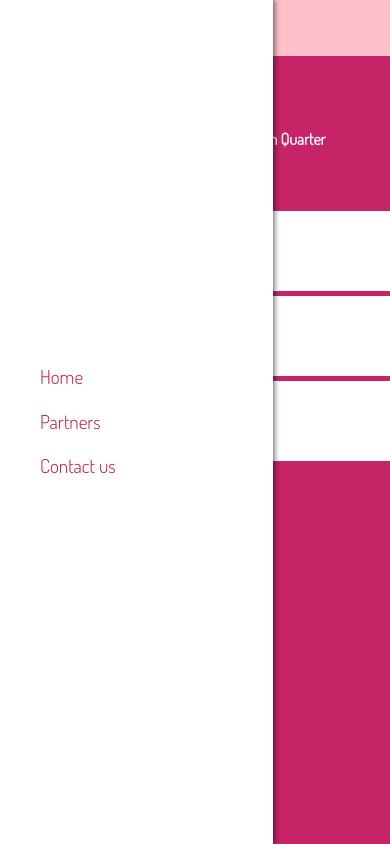
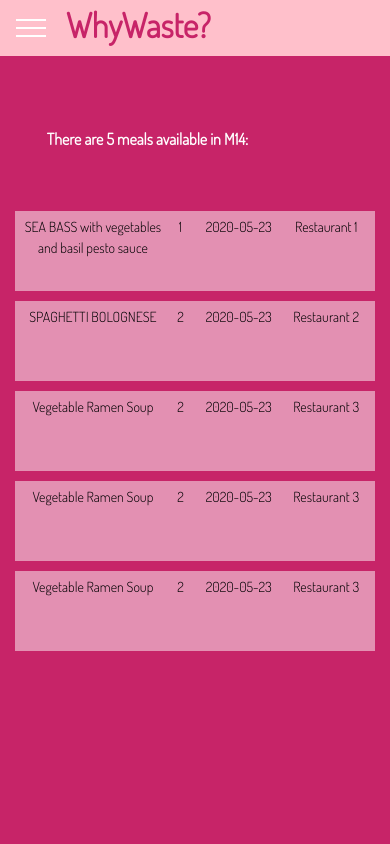
Before and after one commit to Codenatics/why-waste-frontend, a React (Create React App) app: page /SearchResults in a window 390 px wide. Built offline with nearby package versions, Linux system fonts and the light colour scheme.

Commit message:
Functional counter

```diff
--- a/package.json
+++ b/package.json
@@ -8,6 +8,7 @@
     "@testing-library/user-event": "^7.2.1",
     "react": "^16.13.1",
     "react-dom": "^16.13.1",
+    "react-postcode-lookup": "^2.0.0",
     "react-router-dom": "^5.1.2",
     "react-scripts": "3.4.1"
   },
--- a/src/App.js
+++ b/src/App.js
@@ -2,6 +2,7 @@ import React, { useState } from 'react';
 import LandingPage from './components/pages/LandingPage';
 import SearchResultsPage from './components/pages/SearchResults';
 import {Route, Switch} from 'react-router-dom';
+import PostcodeLookup from 'react-postcode-lookup'
 
 function App() {
 
--- a/src/assets/SearchResults.css
+++ b/src/assets/SearchResults.css
@@ -1,45 +1,50 @@
-.row{
-    margin: 20px;
-    font-size: 26px;
-    font-weight: bold;
-}
-
-.container-lg{
-    position: absolute;
+.container{
+    position: fixed;
     top: 25%;
     left: 10%;
-    right: 10%;
+    width: 100%;
+    height: 100%;
 }
 
 .results-items {
+    padding: 0;
     margin: 0;
-    padding:0;
 }
-.results-items li{
+.col-lg-3, .col-lg-2, .col-lg-1 {
+    text-align: center;
+
+}
+
+.row {
     height: 80px;
-    border: 1px solid white;
-    background-color: white;
+    background-color: rgba(255, 255, 255, 0.493);
     margin-bottom: 5px;
     color: black;
     list-style-type: none;
-    padding: 20px 30px ;
-    font-size: 24px;
+    padding: 25px 30px ;
+    font-size: 20px;
     cursor: pointer;
 }
 
-@media (max-width: 500px){
-    .row, .container-fluid{
-        font-size: 18px;
-    }
-    .container-fluid{
-        width: 100%;
-        left:0%;
-        margin: 0;
-        padding:0;
-    }
-    .results-items li {
-        font-size: 16px;
-        padding: 25px;
-    }
+@media (max-width: 500px) {
+        .container {
+            width: 100%;
+            top: 25%;
+            left: 0%;
+            padding:0;
+            margin:0;
+        }
+        .col-1, .col-2, .col-3, .col-5 {
+            font-size: 14px;
+            padding: 0px;
+            margin: 0;
+            text-align: center;
+
+        }
+        .row {
+            padding: 5px;
+            margin: 0 0 10px;
+            width: 100%;
+        }
 
 }
--- a/src/components/Counter.js
+++ b/src/components/Counter.js
@@ -3,7 +3,7 @@ import "../assets/Counter.css"
 
 function Counter(props){
     return(
-        <p>There are 10 meals available in Nothern Quarter</p>
+        <p>There are {props.count} meals available in {props.postcode}:</p>
     )
 }
 export default Counter;
--- a/src/components/SearchResults.js
+++ b/src/components/SearchResults.js
@@ -5,12 +5,19 @@ function SearchResults(props) {
 
     return (
         <div className="container-fluid container-sm container-md container-lg">
-            <div className="results-list">
-                <ul className="results-items">
-                    <li>Item 1</li>
-                    <li>Item 2</li>
-                    <li>Item 3</li>
-                </ul>
+            <div className="row results-items">
+                <div className="col-5 col-sm-5 col-md-5 col-lg-6">
+                    {props.Foodtype}
+                </div>
+                <div className=" col-1 col-sm-1 col-md-1 col-lg-1">
+                    {props.Quantity}
+                </div>
+                <div className="col-3 col-sm-3 col-md-3 col-lg-2">
+                    {props.UseByDate}
+                </div>
+                <div className="col-3 col-sm-3 col-md-3 col-lg-3">
+                    {props.Name}
+                </div>
             </div>
         </div>
     )
--- a/src/components/pages/LandingPage.js
+++ b/src/components/pages/LandingPage.js
@@ -11,6 +11,8 @@ function LandingPage() {
       <div style={{height:'100%'}}>
         <main style={{marginTop:'56px'}}>
           <Toolbar />
+          <SideDrawer />
+          <Backdrop />
           <SearchBox />
           <a href="/" id="main-link">I want to donate food</a>
         </main>
--- a/src/components/pages/SearchResults.js
+++ b/src/components/pages/SearchResults.js
@@ -1,16 +1,38 @@
-import React from "react";
+import React, { useState } from "react";
 import Toolbar from "../Toolbar";
 import SideDrawer from "../SideDrawer";
 import SearchResults from '../../components/SearchResults';
 import Counter from "../../components/Counter"
 
 function SearchResultsPage(props) {
+    const [meals, setMeals] = useState([
+        { FoodType: "SEA BASS with vegetables and basil pesto sauce", Quantity: 1, UseByDate: "2020-05-23", RestaurantID: 7 , Name: "Restaurant 1"},
+        { FoodType: "SPAGHETTI BOLOGNESE", Quantity: 2, UseByDate: "2020-05-23", RestaurantID: 7 , Name: "Restaurant 2"},
+        { FoodType: "Vegetable Ramen Soup", Quantity: 2, UseByDate: "2020-05-23", RestaurantID: 11, Name: "Restaurant 3" },
+        { FoodType: "Vegetable Ramen Soup", Quantity: 2, UseByDate: "2020-05-23", RestaurantID: 11, Name: "Restaurant 3" },
+        { FoodType: "Vegetable Ramen Soup", Quantity: 2, UseByDate: "2020-05-23", RestaurantID: 11, Name: "Restaurant 3" }
+
+
+    ])
+
     return (
         <main>
             <Toolbar />
-            <SideDrawer />
-            <Counter />
-            <SearchResults />
+            {/* <SideDrawer /> */}
+            <Counter count={meals.length} postcode={"M14"}/>
+            <div className="container">
+                {meals.map(function(meal){
+                    return (
+                        <SearchResults
+                        key={meal.FoodID}
+                        Foodtype={meal.FoodType}
+                        Quantity={meal.Quantity}
+                        UseByDate={meal.UseByDate}
+                        Name={meal.Name}
+                        />
+                    )
+                })}
+            </div>
         </main>
     )
 
```
Also changed, not shown: 1 other file (tests, documents, lock files or other folders).
